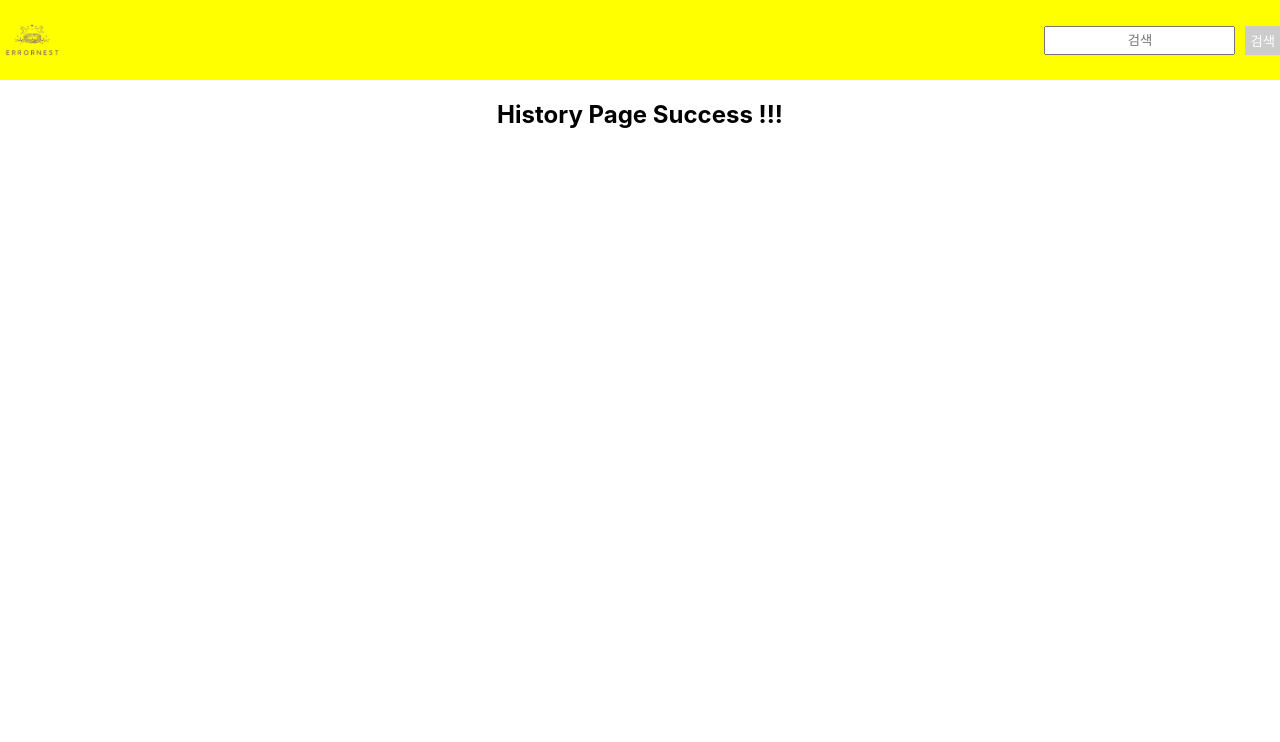
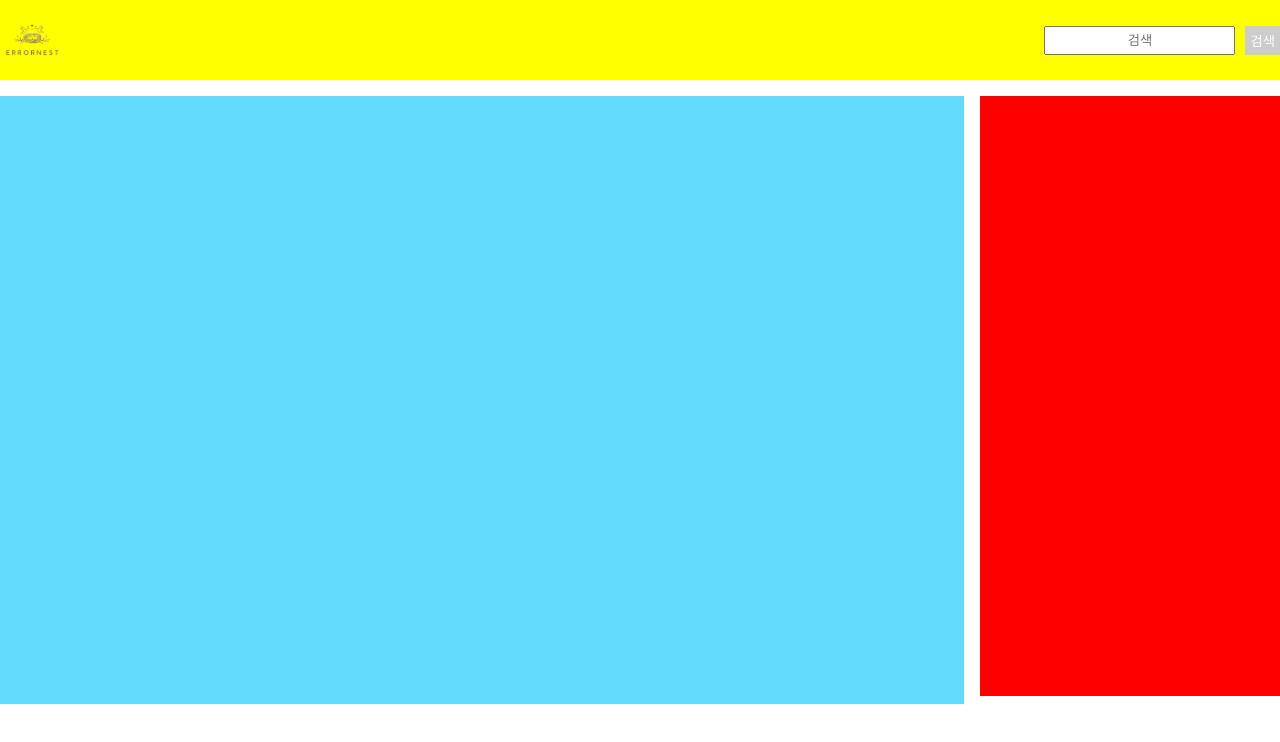
Before and after one commit to alkjfgh/error-nest, a React (Create React App) app in the folder ErrorNest/client/: page /history in a window 1280 px wide. Shown: the top 742 px of the page. Built offline with nearby package versions, Linux system fonts and the light colour scheme.

Commit message:
edit 끝

```diff
--- a/ErrorNest/client/src/Edit.js
+++ b/ErrorNest/client/src/Edit.js
@@ -7,7 +7,7 @@ import './css/edit.scss'
 
 const Edit = () => {
     const location = useLocation()
-    const navigate = useNavigate();
+    const navigate = useNavigate()
 
     const [title, setTitle] = useState('')
     const [version, setVersion] = useState('')
--- a/ErrorNest/client/src/History.js
+++ b/ErrorNest/client/src/History.js
@@ -1,15 +1,28 @@
-
-import { useState, useEffect } from "react";
+import React, { useState, useEffect } from "react";
+import {Link, useLocation, useNavigate } from 'react-router-dom'
+import axios from "axios";
+import Aside from "./Aside";
 
 
 const History = () => {
+    const location = useLocation()
+    const navigate = useNavigate()
 
+    const [title, setTitle] = useState('')
 
+    useEffect( () => {
+        const this_url = location.pathname
+
+    }, [location.pathname])
 
     return (
-        <div>
-            <h2>History Page Success !!!</h2>
-        </div>
+        <>
+            <div className="container">
+                <article>
+                </article>
+                <Aside></Aside>
+            </div>
+        </>
     )
 }
 
```
